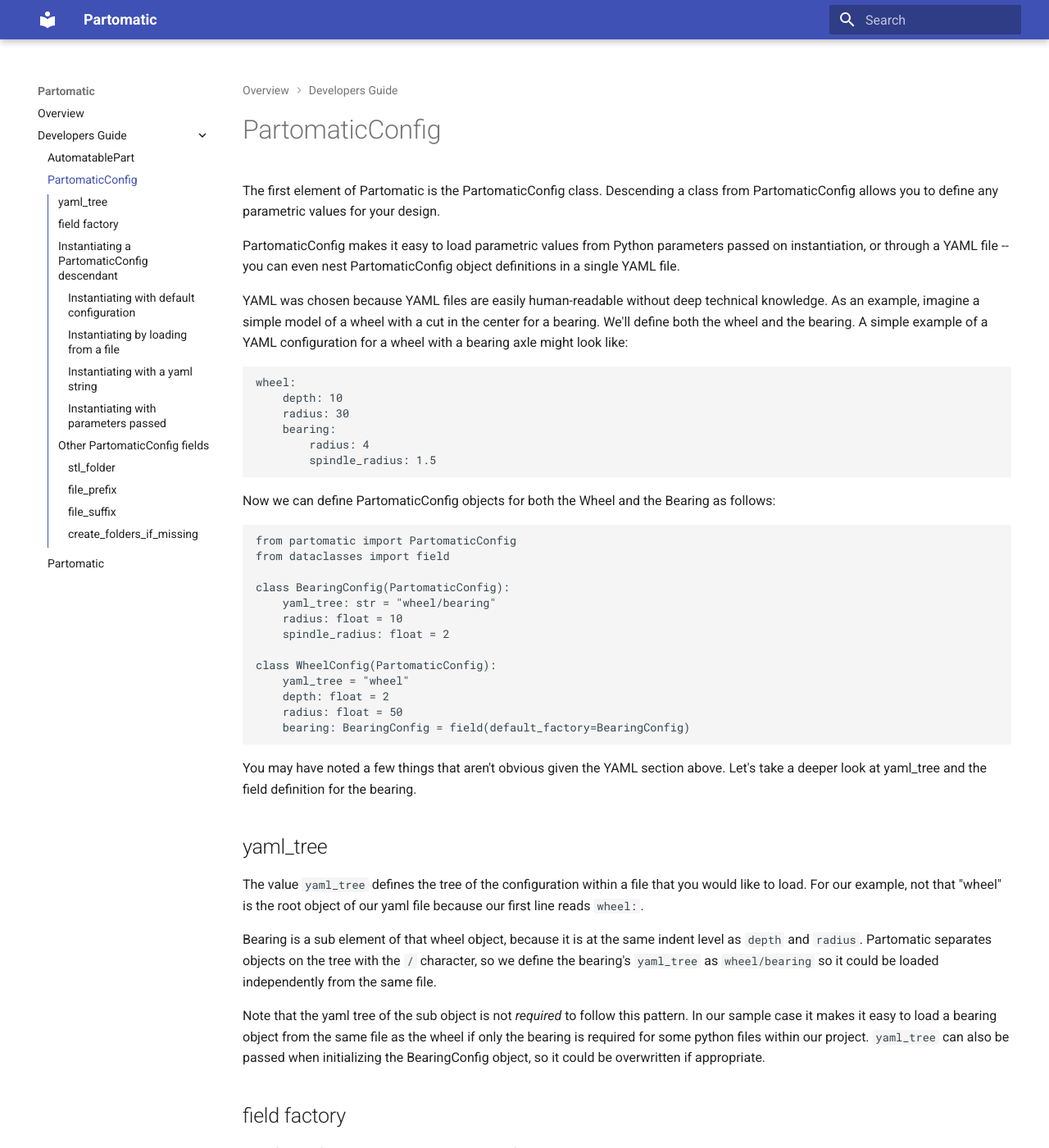
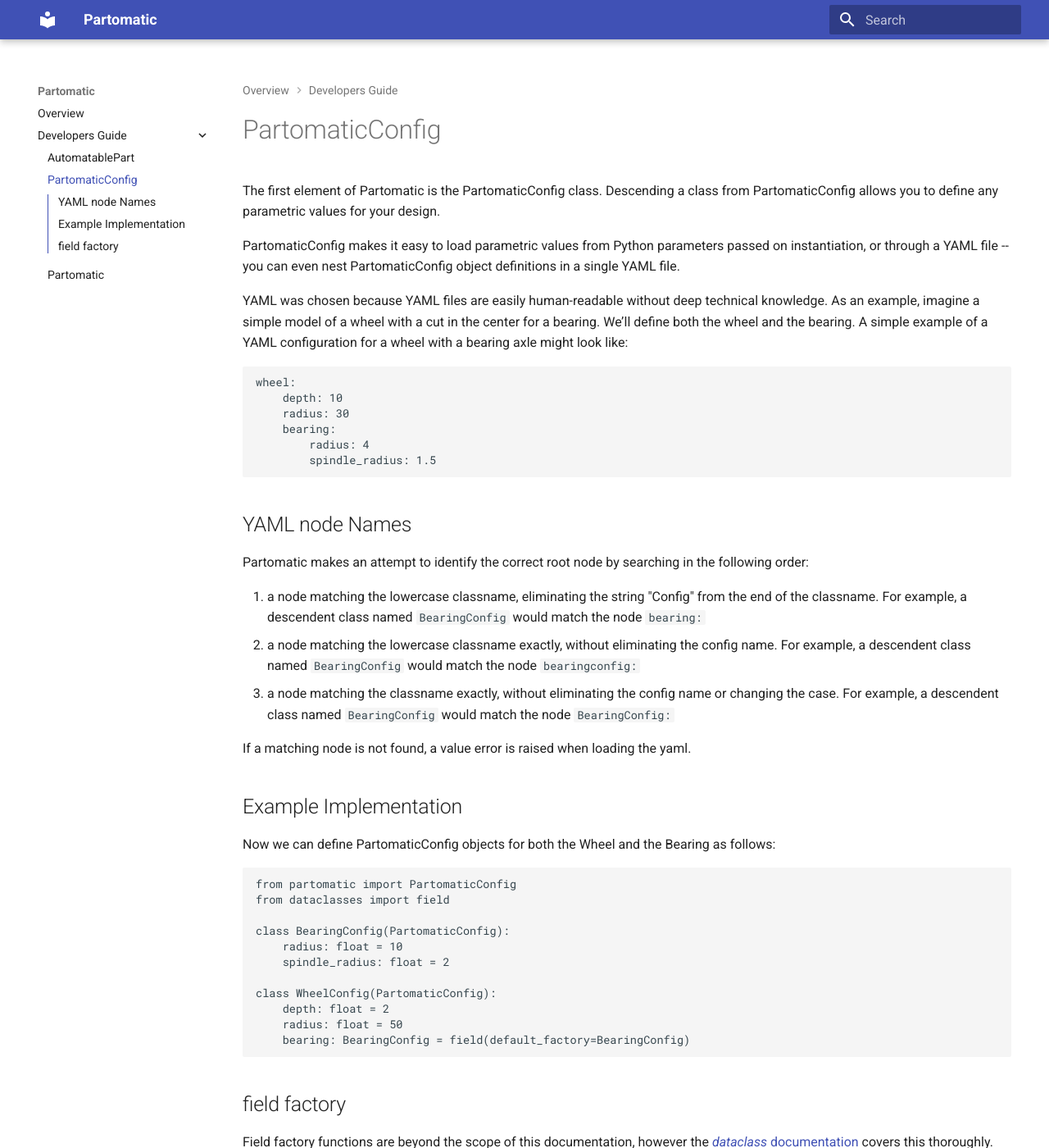
Before and after one commit to x0pherl/partomatic, an MkDocs documentation site: the page built from docs/partomatic_config.md, in a window 1280 px wide and 1400 px high. Shown: the whole window at 82% size. Built offline with MkDocs 1.6.1 and Material for MkDocs 9.7.7, drawn with Linux system fonts in a browser that asks for light colours; some of the changed text lies outside the part shown.

Commit message:
eliminated the yaml_tree loader by replacing it with introspection of the yaml node name against the class name. updated tests & documentation accordingly

````diff
--- a/docs/partomatic_config.md
+++ b/docs/partomatic_config.md
@@ -4,7 +4,7 @@ The first element of Partomatic is the PartomaticConfig class. Descending a clas
 
 PartomaticConfig makes it easy to load parametric values from Python parameters passed on instantiation, or through a YAML file -- you can even nest PartomaticConfig object definitions in a single YAML file.
 
-YAML was chosen because YAML files are easily human-readable without deep technical knowledge. As an example, imagine a simple model of a wheel with a cut in the center for a bearing. We'll define both the wheel and the bearing. A simple example of a YAML configuration for a wheel with a bearing axle might look like:
+YAML was chosen because YAML files are easily human-readable without deep technical knowledge. As an example, imagine a simple model of a wheel with a cut in the center for a bearing. We’ll define both the wheel and the bearing. A simple example of a YAML configuration for a wheel with a bearing axle might look like:
 
 ```
 wheel:
@@ -14,6 +14,18 @@ wheel:
         radius: 4
         spindle_radius: 1.5
 ```
+
+## YAML node Names
+Partomatic makes an attempt to identify the correct root node by searching in the following order:
+
+1. a node matching the lowercase classname, eliminating the string "Config" from the end of the classname. For example, a descendent class named `BearingConfig` would match the node `bearing:`
+2. a node matching the lowercase classname exactly, without eliminating the config name. For example, a descendent class named `BearingConfig` would match the node `bearingconfig:`
+3. a node matching the classname exactly, without eliminating the config name or changing the case. For example, a descendent class named `BearingConfig` would match the node `BearingConfig:`
+
+If a matching node is not found, a value error is raised when loading the yaml.
+
+## Example Implementation
+
 Now we can define PartomaticConfig objects for both the Wheel and the Bearing as follows:
 
 ```
@@ -21,26 +33,14 @@ from partomatic import PartomaticConfig
 from dataclasses import field
 
 class BearingConfig(PartomaticConfig):
-    yaml_tree: str = "wheel/bearing"
     radius: float = 10
     spindle_radius: float = 2
 
 class WheelConfig(PartomaticConfig):
-    yaml_tree = "wheel"
     depth: float = 2
     radius: float = 50
     bearing: BearingConfig = field(default_factory=BearingConfig)
 ```
-
-You may have noted a few things that aren't obvious given the YAML section above. Let's take a deeper look at yaml_tree and the field definition for the bearing.
-
-## yaml_tree
-
-The value `yaml_tree` defines the tree of the configuration within a file that you would like to load. For our example, not that "wheel" is the root object of our yaml file because our first line reads `wheel:`.
-
-Bearing is a sub element of that wheel object, because it is at the same indent level as `depth` and `radius`. Partomatic separates objects on the tree with the `/` character, so we define the bearing's `yaml_tree` as `wheel/bearing` so it could be loaded independently from the same file.
-
-Note that the yaml tree of the sub object is not _required_ to follow this pattern. In our sample case it makes it easy to load a bearing object from the same file as the wheel if only the bearing is required for some python files within our project. `yaml_tree` can also be passed when initializing the BearingConfig object, so it could be overwritten if appropriate.
 
 ## field factory
 
@@ -50,20 +50,20 @@ For PartomaticConfig, all you need to understand is that if you are nesting Part
 `<object_name>: <ObjectClass> = field(default_factory=<ObjectClass>)`
 Have a look again at the bearing field of the `WheelConfig` object for an example.
 
-## Instantiating a PartomaticConfig descendant
+# Instantiating a PartomaticConfig descendant
 
-Now that we've got the `WheelConfig` (and it's member class `BearingConfig`) defined we need to create an instance of `WheelConfig`. We can instantiate this in several ways:
+Now that we’ve got the `WheelConfig` (and its member class `BearingConfig`) defined we need to create an instance of `WheelConfig`. We can instantiate this in several ways:
 - default configuration
 - loading from a file
 - loading from a yaml string
 - defining parameters
 
-### Instantiating with default configuration
+## Instantiating with default configuration
 
-If you're happy with the default values for your wheel configuration (and its bearing), it couldn't be simpler to instantiate:
+If you’re happy with the default values for your wheel configuration (and its bearing), it couldn’t be simpler to instantiate:
 `wheel_config = WheelConfig()`
 
-### Instantiating by loading from a file
+## Instantiating by loading from a file
 
 Loading from a yaml file can make it easy to build multiple parts with different configurations.
 
@@ -73,9 +73,9 @@ Instantiating a Partomatic object from a yaml file is as simple as passing a fil
 `wheel_config = WheelConfig('~/wheel/config/base_wheel.yml')`
 
 
-### Instantiating with a yaml string
+## Instantiating with a yaml string
 
-If you've loaded a yaml string out of another object or from an environment variable, you can pass the entire yaml string instead of a filename as shown in this example:
+If you’ve loaded a yaml string out of another object or from an environment variable, you can pass the entire yaml string instead of a filename as shown in this example:
 ```
 wheel_yaml = """
 wheel:
@@ -88,7 +88,8 @@ wheel:
 wheel_config = WheelConfig(wheel_yaml)
 ```
 
-Remember that you can also load the object from anywhere in a `yaml_tree`; so if the `wheel` object is defined in a yaml tree for a parent object you could use that as follows:
+### Loading a nested yaml node
+You may need to load a PartomaticConfig object that is nested within a larger YAML context. In this example, the `wheel` object is defined within a `car` object, underneath of a `drivetrain` node. This can be loaded by using `yaml`’s `safe_load` method, and passing in the node paths as shown below:
 
 ```
 car_yaml = """
@@ -103,8 +104,32 @@ car:
                 radius: 4
                 spindle_radius: 1.5
 """
-wheel_config = WheelConfig(car_yaml, yaml_tree='car/drivetrain/wheel')
+
+wheel_config = WheelConfig(
+            {"wheel": yaml.safe_load(car_yaml)["car"]["drivetrain"]["wheel"]}
+        )
 ```
+note that in the instantiation, we had to define the dictionary ({}) with the key `wheel`.
+
+### Overriding a misnamed yaml node
+PartomaticConfig’s attempts to resolve the node name based on the class name may not always work. You can use a similar approach to the example above to "correct" the yaml node name so that your descendant class can load the file or string:
+
+```
+wheel_yaml = """
+pulley:
+    depth: 10
+    radius: 30
+    bearing:
+        radius: 4
+        spindle_radius: 1.5
+"""
+
+wheel_config = WheelConfig(
+            {"wheel": yaml.safe_load(car_yaml)["pulley"]}
+        )
+```
+note that we had to define the dictionary ({}) with the key `wheel` `wheelconfig` or `WheelConfig` would also have worked.
+
 
 ### Instantiating with parameters passed
 
@@ -137,4 +162,4 @@ In our example, where we are defining multiple wheel parts to support different
 This works the same way as `file_prefix` (described above), but adds this string to the end of each generated file.
 
 ### `create_folders_if_missing`
-By default, Partomatic will create folders if they don't exist when exporting stl files. If you prefer it to only save parts if the folders already exist, you set this to `False`
+By default, Partomatic will create folders if they don’t exist when exporting stl files. If you prefer it to only save parts if the folders already exist, you set this to `False`
````
Also changed, not shown: 3 other files.
